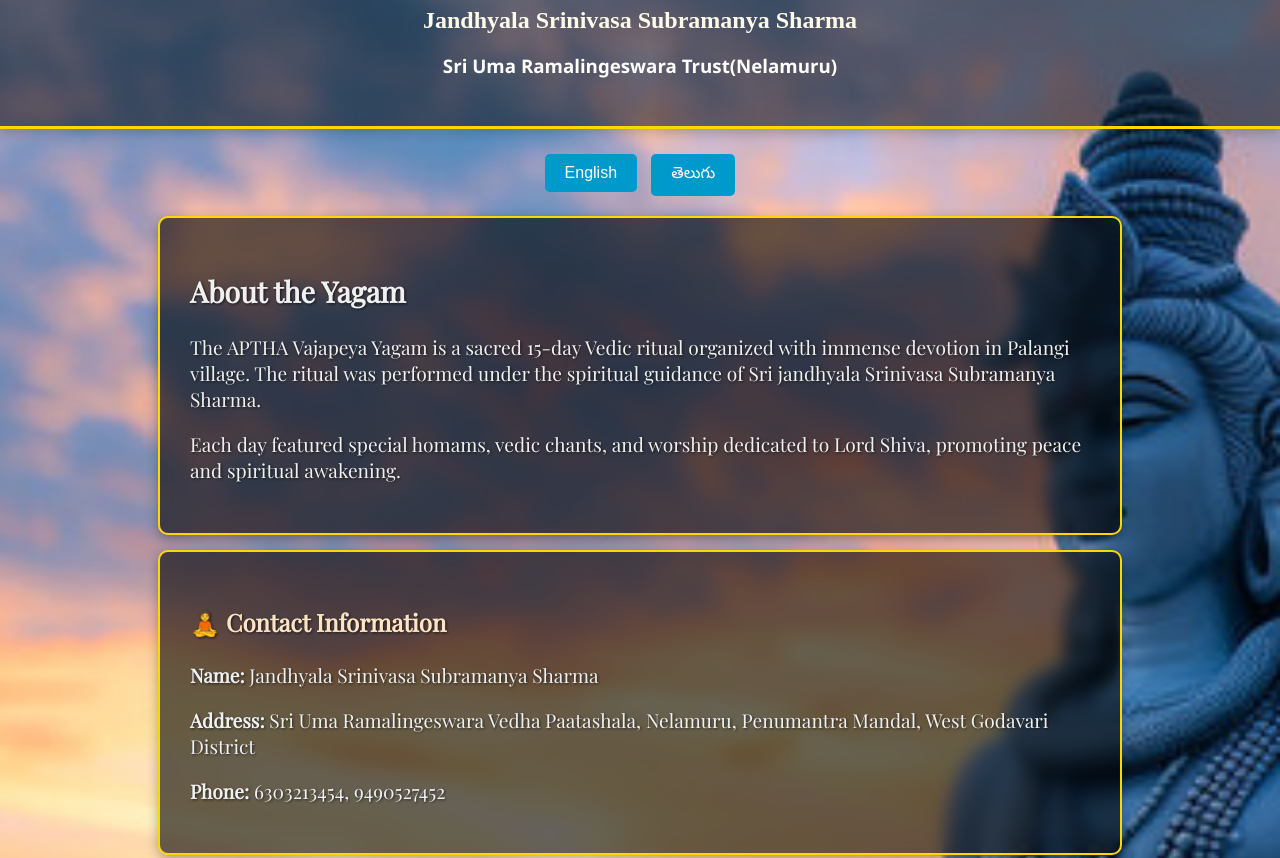
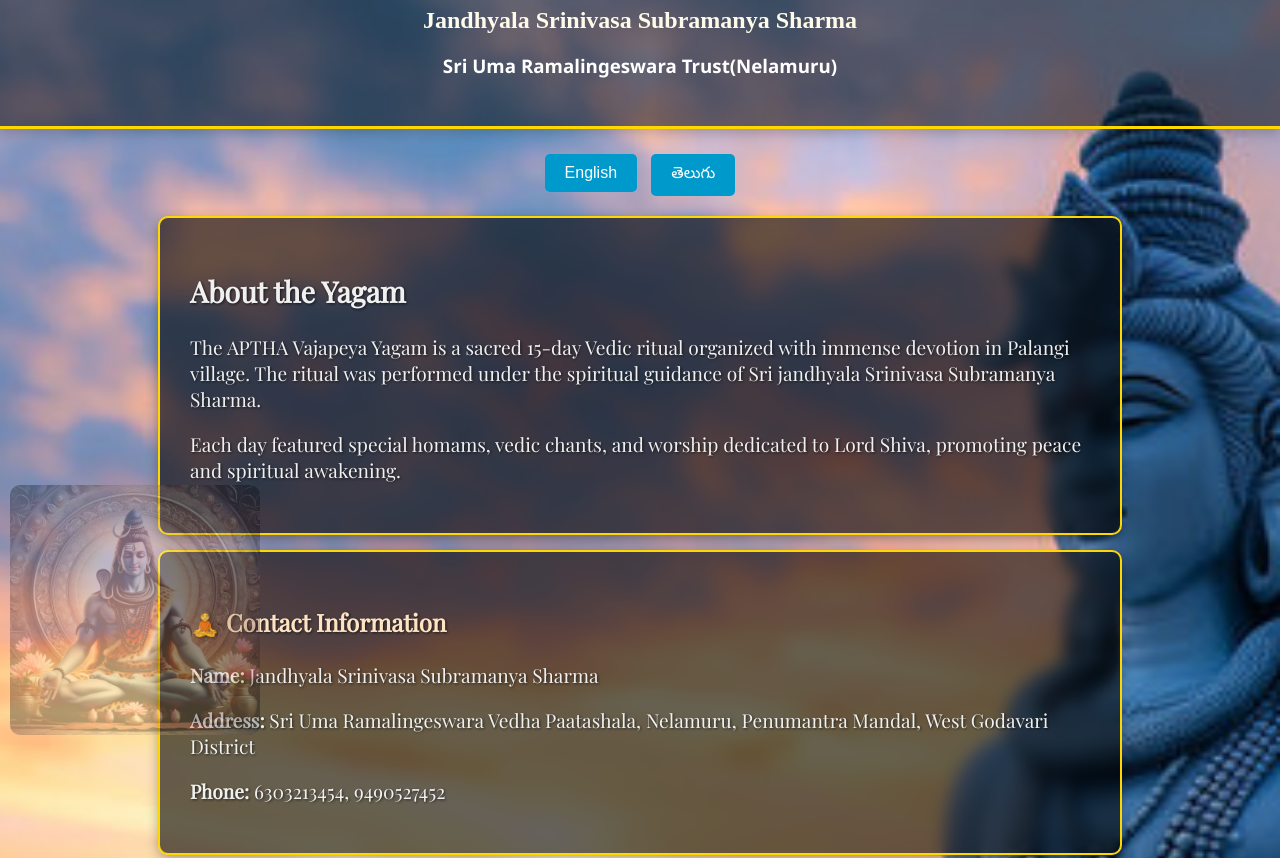
Before and after one commit to venudatta67/srinivas_sharma_gari_website, a plain HTML site: page index.html in a window 1280 px wide. Shown: the part 55-913 px from the top of the page. Drawn offline with nearby package versions, Linux system fonts and the light colour scheme; a web font is replaced by a local one.

Commit message:
Update style.css

```diff
--- a/style.css
+++ b/style.css
@@ -158,7 +158,7 @@ body::after {
   left: 10px;
   width: 250px;
   height: 250px;
-  background-image: url('../images/lord-shiva-bg.webp');
+  background-image: url('lord-shiva-bg.webp');
   background-size: contain;
   background-repeat: no-repeat;
   background-position: center;
```
